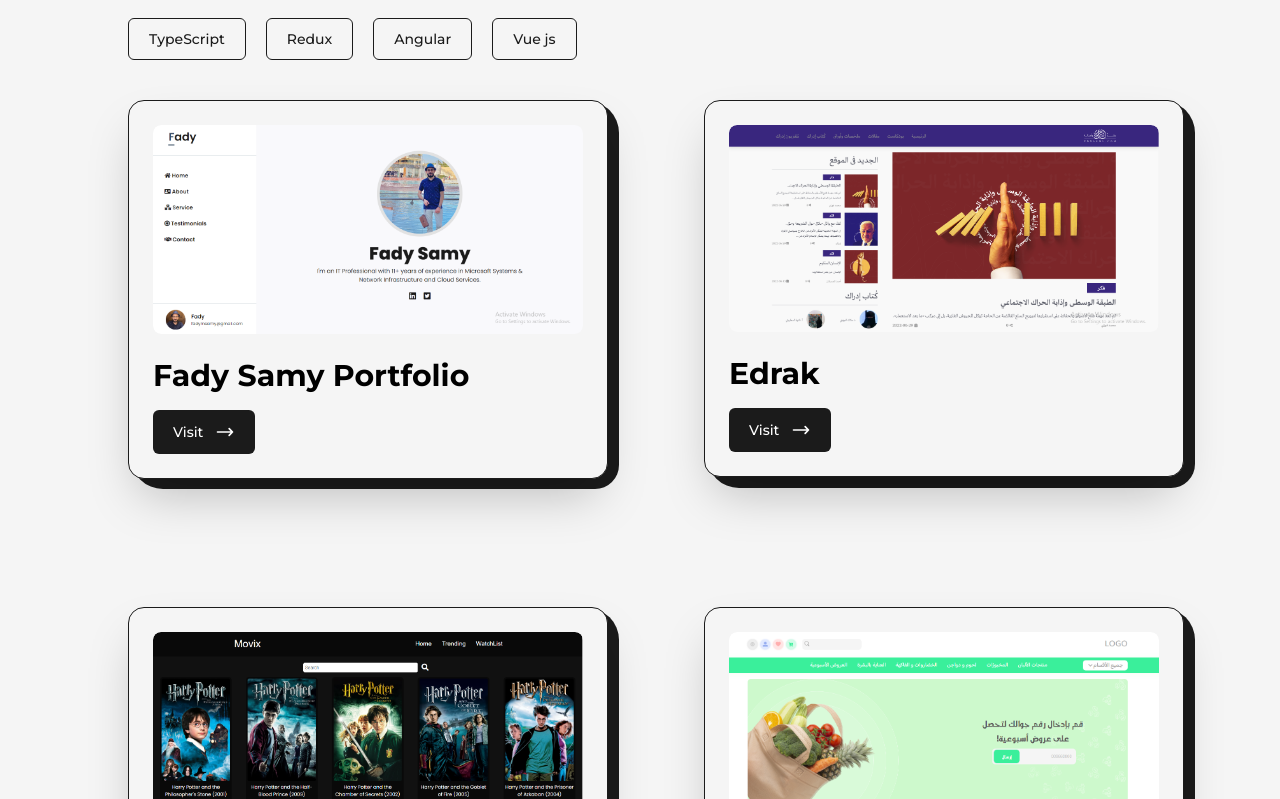
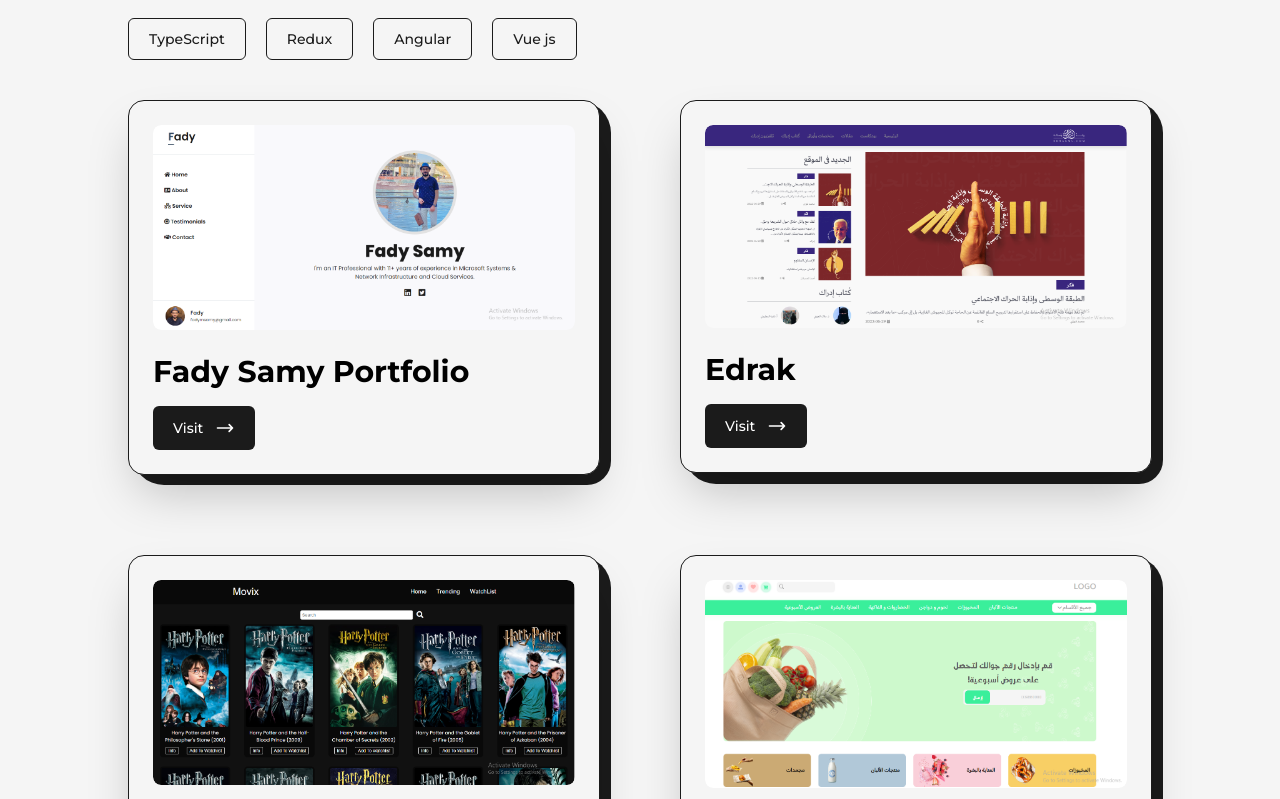
Before and after one commit to HanyMagdy25/hany-magdy-portfolio, a Next.js app: page /projects in a window 1280 px wide. Shown: the part 401-1200 px from the top of the page. Built offline with nearby package versions, Linux system fonts and the light colour scheme.

Commit message:
modified project

```diff
--- a/src/pages/about.js
+++ b/src/pages/about.js
@@ -87,6 +87,7 @@
                 src={profileImage}
                 alt="Hany-Magdy"
                 className="w-full h-auto rounded-2xl"
+                priority
               />
             </div>
 
--- a/src/pages/projects.js
+++ b/src/pages/projects.js
@@ -53,7 +53,11 @@
 
 const Project = ({ type, title, img, link }) => {
   return (
-    <article className="relative flex w-full flex-col items-center justify-center rounded-2xl  rounded-br-2xl  border  border-solid  border-dark bg-light p-6  shadow-2xl dark:border-light dark:bg-dark  xs:p-4 ">
+    <article
+      className="relative flex w-full flex-col items-center justify-center
+    rounded-2xl rounded-br-2xl border border-solid border-dark bg-light
+     p-6 shadow-2xl dark:border-light dark:bg-dark xs:p-4 "
+    >
       <div className="absolute  top-0 -right-3 -z-10 h-[103%] w-[102%] rounded-[2rem] rounded-br-3xl bg-dark dark:bg-light  md:-right-2 md:w-[101%] xs:h-[102%] xs:rounded-[1.5rem]  " />
       <Link
         href={link}
@@ -64,7 +68,7 @@
           priority
           src={img}
           alt={title}
-          className="w-full cursor-pointer overflow-hidden rounded-lg"
+          className="w-full cursor-pointer overflow-hidden rounded-lg max-h-52 object-cover"
         />
       </Link>
       <div className="w-full flex flex-col items-start justify-between mt-4">
@@ -173,7 +177,8 @@
           </div>
 
           <motion.div
-            className="grid grid-cols-12 gap-24 gap-y-32 xl:gap-x-16 lg:gap-x-8 md:gap-y-24 sm:gap-x-0"
+            className="grid grid-cols-12 gap-20 xl:gap-x-16
+            lg:gap-x-8 md:gap-y-16 sm:gap-x-0"
             animate={animateCard}
             transition={{ duration: 0.5, delayChildren: 0.5 }}
             exit={{ y: 0, opacity: 0 }}
@@ -192,7 +197,10 @@
             </div> */}
             {filterWork?.length === 0 ? (
               <div className="col-span-12 mt-8">
-                <AnimatedText text="No projects yet." className="mb-5 text-xl" />
+                <AnimatedText
+                  text="No projects yet."
+                  className="mb-5 text-xl"
+                />
               </div>
             ) : (
               <>
```
